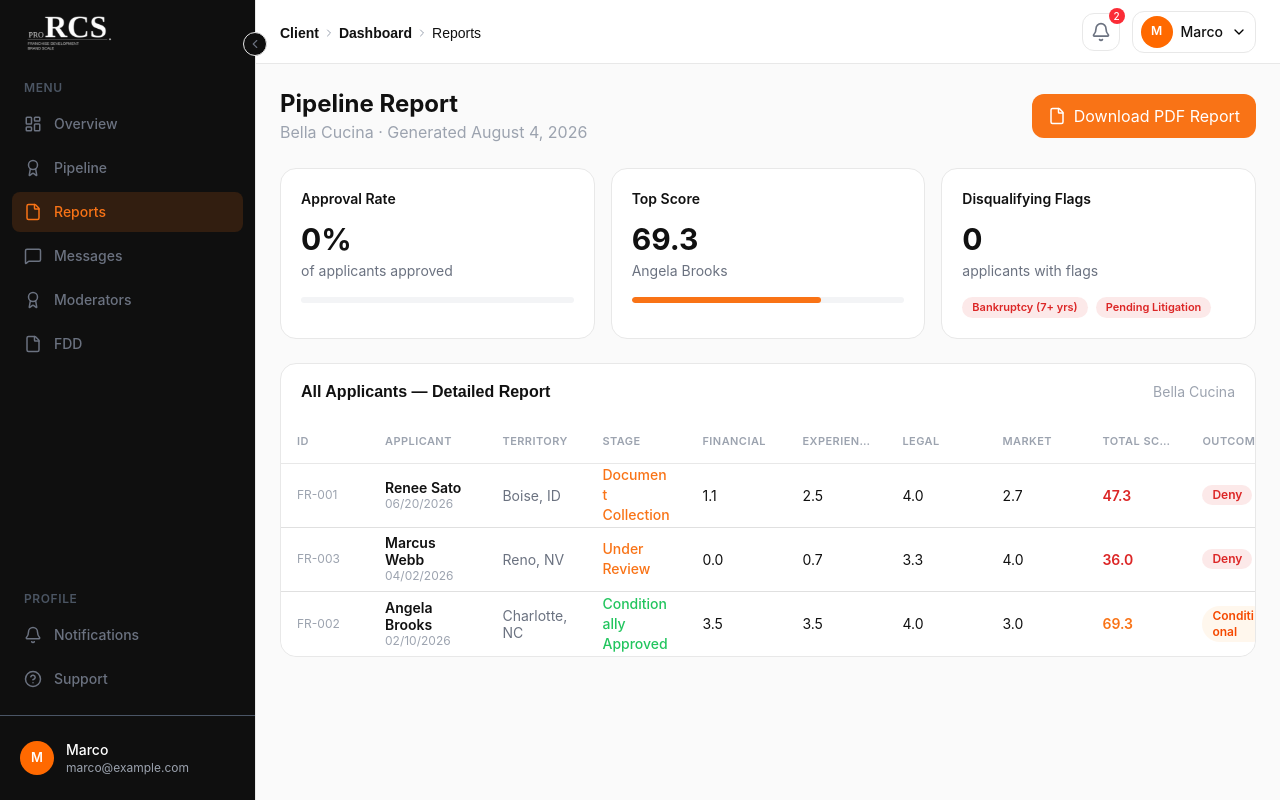
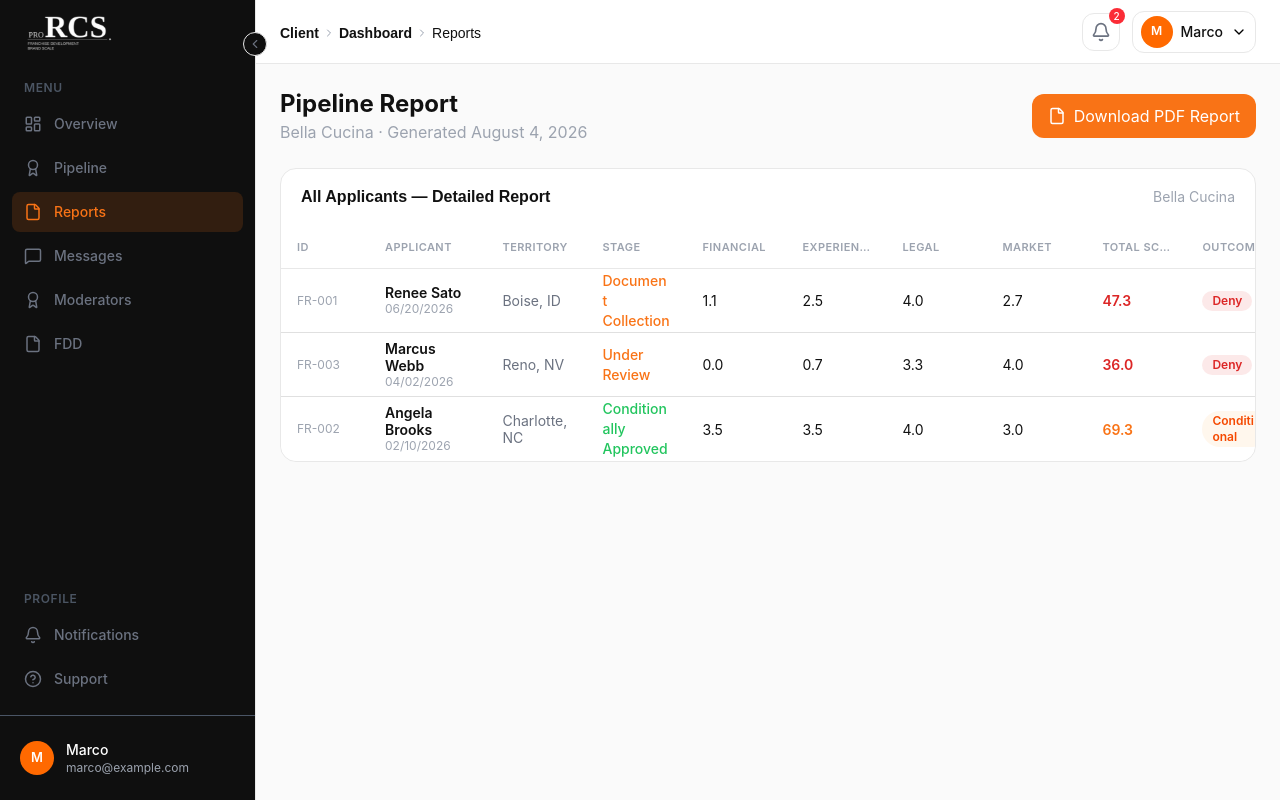
Before and after one commit to hamza-nafasat/rcs-frontend, a React (Vite) app: page /client/dashboard/reports in a window 1280 px wide. Built offline with nearby package versions, Linux system fonts and the light colour scheme.

Commit message:
Cards deleted from reports

```diff
--- a/src/pages/client/reports/Report.jsx
+++ b/src/pages/client/reports/Report.jsx
@@ -1,7 +1,4 @@
 import ReportHeading from "./components/ReportHeading";
-import ApprovalRate from "./components/ApprovalRate";
-import TopScore from "./components/TopScore";
-import DisqualifyingFlags from "./components/DisqualifyingFlags";
 import DetailedReport from "./components/DetailedReport";
 import { recentApplicants } from "../dashboard/data/recentApplicants";
 
@@ -13,12 +10,6 @@ const Report = () => {
         subheading="Bella Cucina · Generated August 4, 2026"
       />
 
-      <section className="grid grid-cols-1 gap-4 md:grid-cols-3">
-        <ApprovalRate applicants={recentApplicants} />
-        <TopScore applicants={recentApplicants} />
-        <DisqualifyingFlags />
-      </section>
-
       <DetailedReport applicants={recentApplicants} />
     </article>
   );
--- a/src/pages/client/reports/components/ApprovalRate.jsx
+++ /dev/null
@@ -1,24 +0,0 @@
-import Card from "../../../../components/shared/Card";
-import ProgressBar from "../../../../components/shared/ProgressBar";
-
-const ApprovalRate = ({ applicants = [] }) => {
-  const approvedCount = applicants.filter(
-    (row) => row.stage === "Approved",
-  ).length;
-  const rate = applicants.length
-    ? Math.round((approvedCount / applicants.length) * 100)
-    : 0;
-
-  return (
-    <Card className="h-full">
-      <h3 className="text-sm font-semibold text-tertiary">Approval Rate</h3>
-      <p className="mt-3 text-3xl font-bold text-tertiary">{rate}%</p>
-      <p className="mt-1 text-sm text-secondary">of applicants approved</p>
-      <div className="mt-4">
-        <ProgressBar value={rate} color="var(--color-border)" />
-      </div>
-    </Card>
-  );
-};
-
-export default ApprovalRate;
--- a/src/pages/client/reports/components/DisqualifyingFlags.jsx
+++ /dev/null
@@ -1,27 +0,0 @@
-import Card from "../../../../components/shared/Card";
-
-const FLAG_LABELS = ["Bankruptcy (7+ yrs)", "Pending Litigation"];
-
-const DisqualifyingFlags = ({ count = 0 }) => {
-  return (
-    <Card className="h-full">
-      <h3 className="text-sm font-semibold text-tertiary">
-        Disqualifying Flags
-      </h3>
-      <p className="mt-3 text-3xl font-bold text-tertiary">{count}</p>
-      <p className="mt-1 text-sm text-secondary">applicants with flags</p>
-      <div className="mt-4 flex flex-wrap gap-2">
-        {FLAG_LABELS.map((label) => (
-          <span
-            key={label}
-            className="rounded-full bg-(--color-text-remove)/10 px-2.5 py-0.5 text-[11px] font-medium text-remove"
-          >
-            {label}
-          </span>
-        ))}
-      </div>
-    </Card>
-  );
-};
-
-export default DisqualifyingFlags;
--- a/src/pages/client/reports/components/TopScore.jsx
+++ /dev/null
@@ -1,26 +0,0 @@
-import Card from "../../../../components/shared/Card";
-import ProgressBar from "../../../../components/shared/ProgressBar";
-
-const TopScore = ({ applicants = [] }) => {
-  const top = applicants.reduce(
-    (best, row) => (!best || row.score > best.score ? row : best),
-    null,
-  );
-
-  const score = top?.score ?? 0;
-
-  return (
-    <Card className="h-full">
-      <h3 className="text-sm font-semibold text-tertiary">Top Score</h3>
-      <p className="mt-3 text-3xl font-bold text-tertiary">
-        {score.toFixed(1)}
-      </p>
-      <p className="mt-1 text-sm text-secondary">{top?.name ?? "—"}</p>
-      <div className="mt-4">
-        <ProgressBar value={score} color="var(--color-primary)" />
-      </div>
-    </Card>
-  );
-};
-
-export default TopScore;
```
